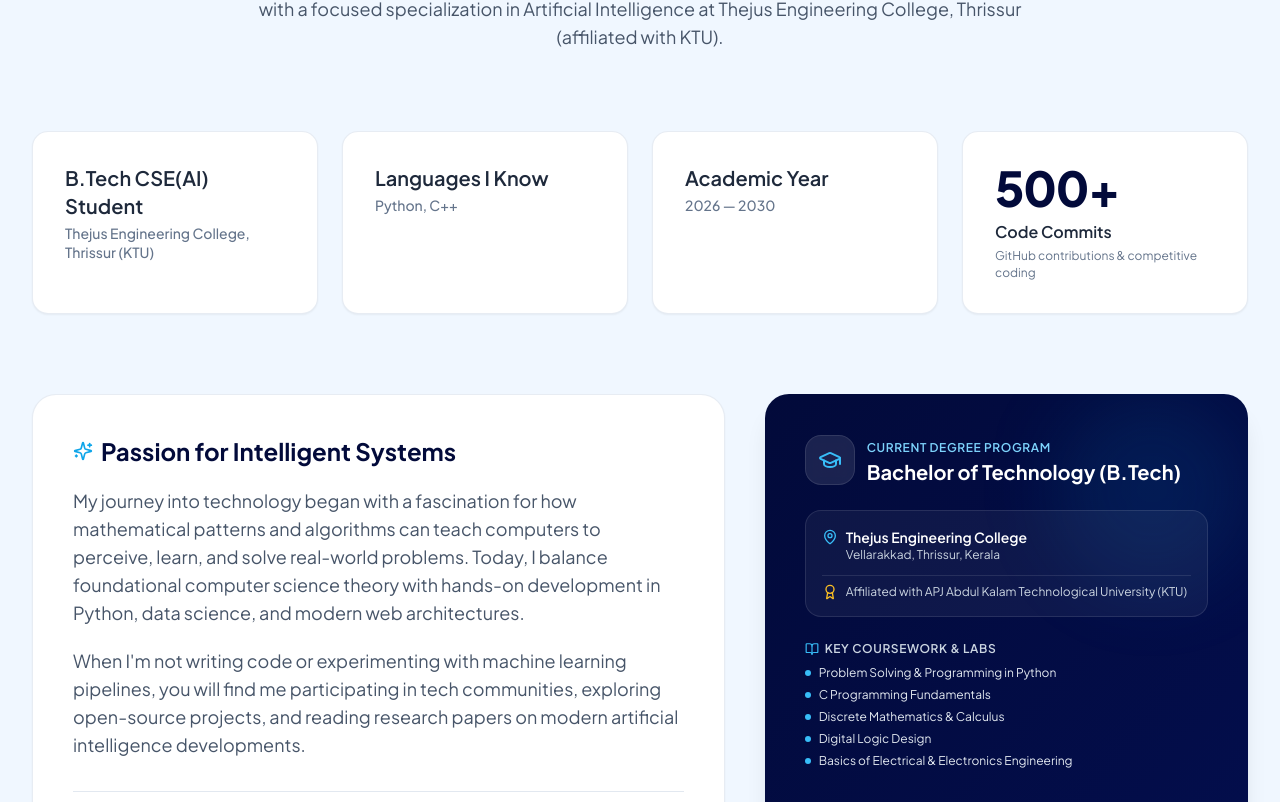
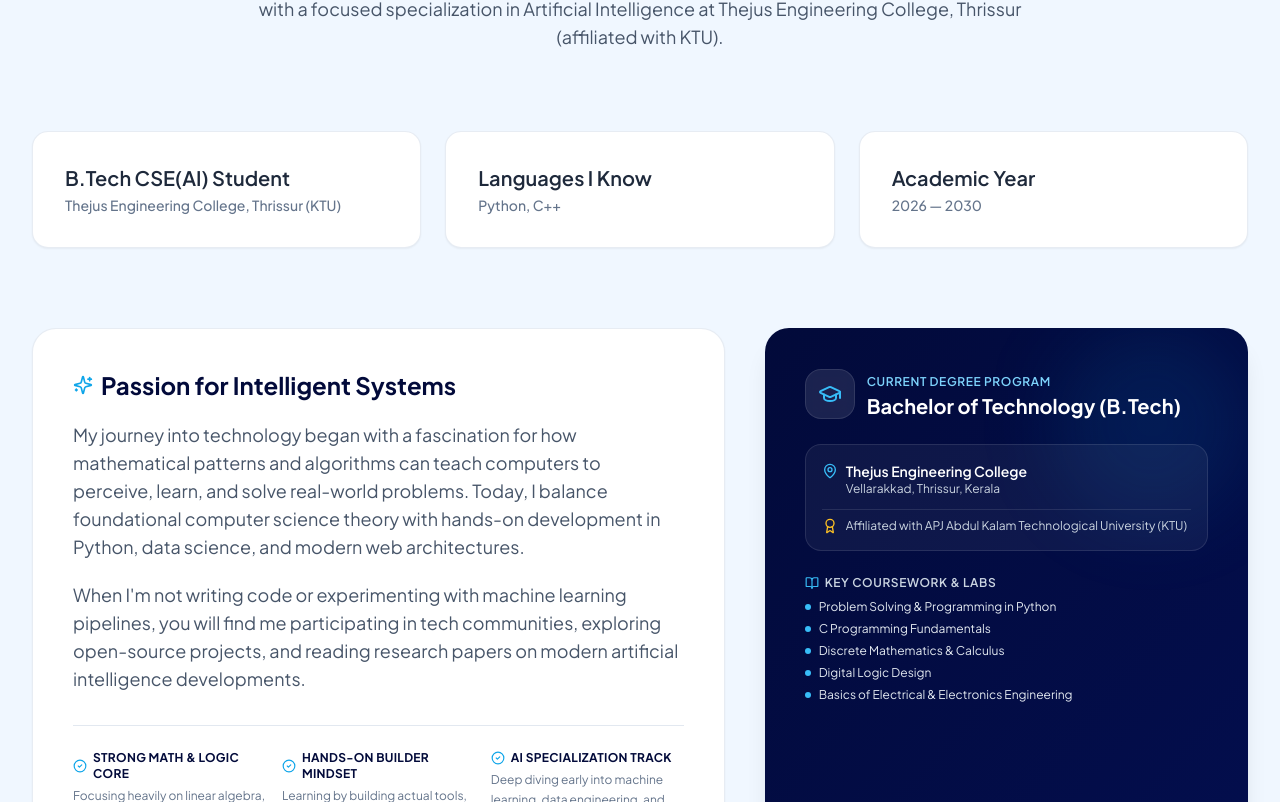
Before and after one commit to devanandaps16-sys/devananda-port, a React (Vite) app: page / in a window 1280 px wide. Shown: the part 1138-1940 px from the top of the page. Built offline with nearby package versions, Linux system fonts and the light colour scheme; a web font is replaced by a local one.

Commit message:
Remove 4th card and format About highlights into a clean 3-column grid

```diff
--- a/src/components/sections/About.jsx
+++ b/src/components/sections/About.jsx
@@ -37,8 +37,8 @@ export default function About() {
         </p>
       </motion.div>
 
-      {/* 4 Animated Stat Counters Grid */}
-      <div className="grid grid-cols-2 lg:grid-cols-4 gap-4 sm:gap-6 mb-16 sm:mb-20">
+      {/* 3 Highlight Cards Grid */}
+      <div className="grid grid-cols-1 sm:grid-cols-3 gap-4 sm:gap-6 mb-16 sm:mb-20">
         {statsData.map((stat, idx) => (
           <motion.div
             key={stat.label}
--- a/src/data.js
+++ b/src/data.js
@@ -55,12 +55,6 @@ export const statsData = [
     suffix: "",
     label: "Academic Year",
     description: "2026 — 2030",
-  },
-  {
-    value: 500,
-    suffix: "+",
-    label: "Code Commits",
-    description: "GitHub contributions & competitive coding",
   },
 ];
 
```
